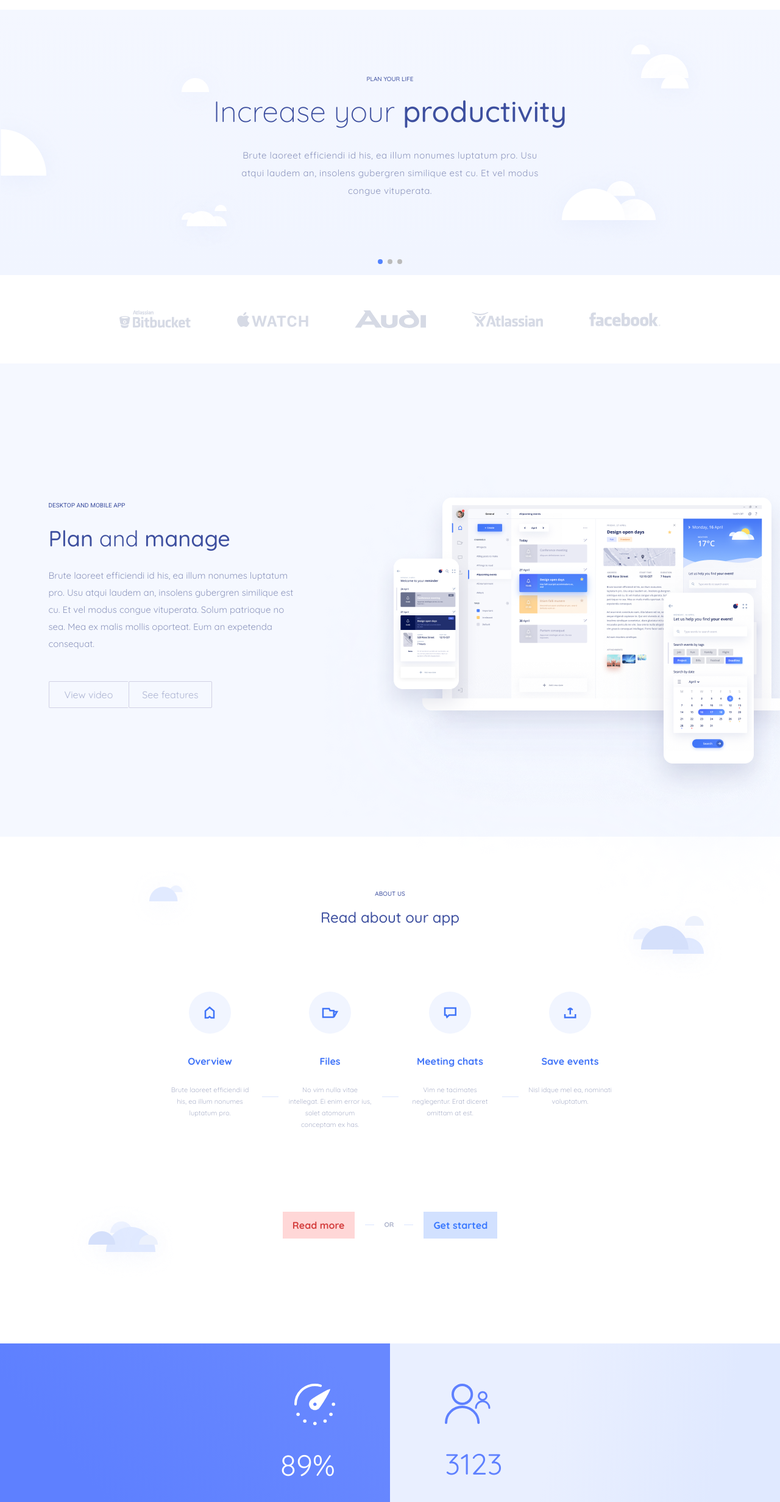
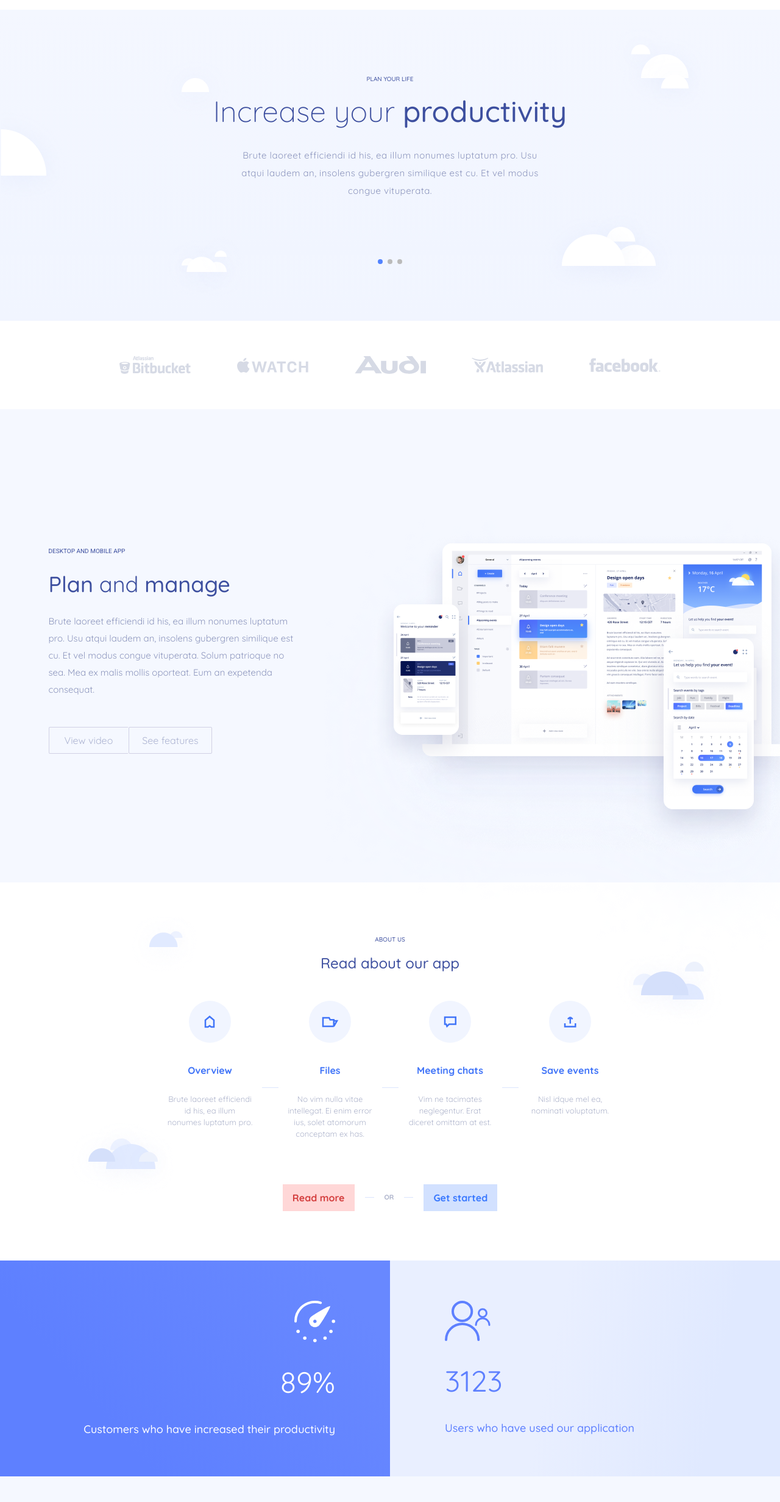
Before and after one commit to loitez/app-plan, a plain HTML site: page index.html in a window 1280 px wide. Shown: the part 72-2535 px from the top of the page at 61% size. Drawn offline with nearby package versions, Linux system fonts and the light colour scheme.

Commit message:
Add files via upload

```diff
--- a/css/style.css
+++ b/css/style.css
@@ -195,7 +195,7 @@ body {
     font-weight: 500;
     color: #3D4F9F;
     margin-top: 0;
-    margin-bottom: 92px;
+    margin-bottom: 32px;
 }
 .features {
     max-width: 140px;
@@ -229,7 +229,8 @@ body {
     height: 102px;
     margin-top: 0;
     line-height: 19px;
-    margin-bottom: 92px;
+    margin-bottom: 32px;
+    font-size: 13px;
 }
 
 .features h5 {
@@ -239,7 +240,7 @@ body {
     display: flex;
     align-content: center;
     justify-content: space-between;
-    padding-bottom: 172px;
+    padding-bottom: 81px;
 }
 .button-read-more {
     padding: 13px 16px;
@@ -569,7 +570,7 @@ body {
     position: relative;
     margin: auto;
     background: linear-gradient(180deg, #F4F7FF 0%, #F1F5FF 100%);
-    padding-bottom: 15px;
+    padding-bottom: 90px;
 }
 
 /* Hide the images by default */
```
